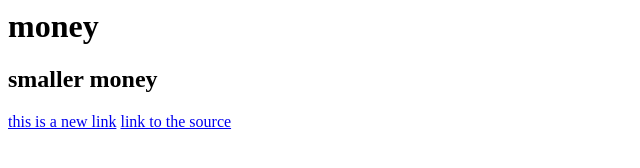
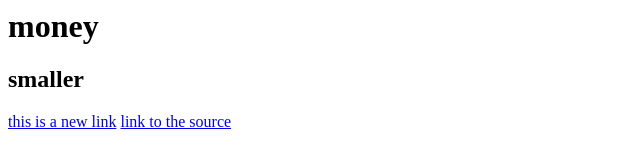
Before and after one commit to asiantempura/abtme, a plain HTML site: page index.html in a window 1280 px wide. Shown: the full height of the page, 0-640 px from the left. Drawn offline with Linux system fonts and the light colour scheme.

Commit message:
Update index.html

```diff
--- a/index.html
+++ b/index.html
@@ -1,6 +1,6 @@
 <h1>money</h1>
 
-<h2>smaller money</h2>
+<h2>smaller</h2>
 
 <a href="https://asiantempura.github.io/abtme/textmod.html">this is a new link</a>
 
```
